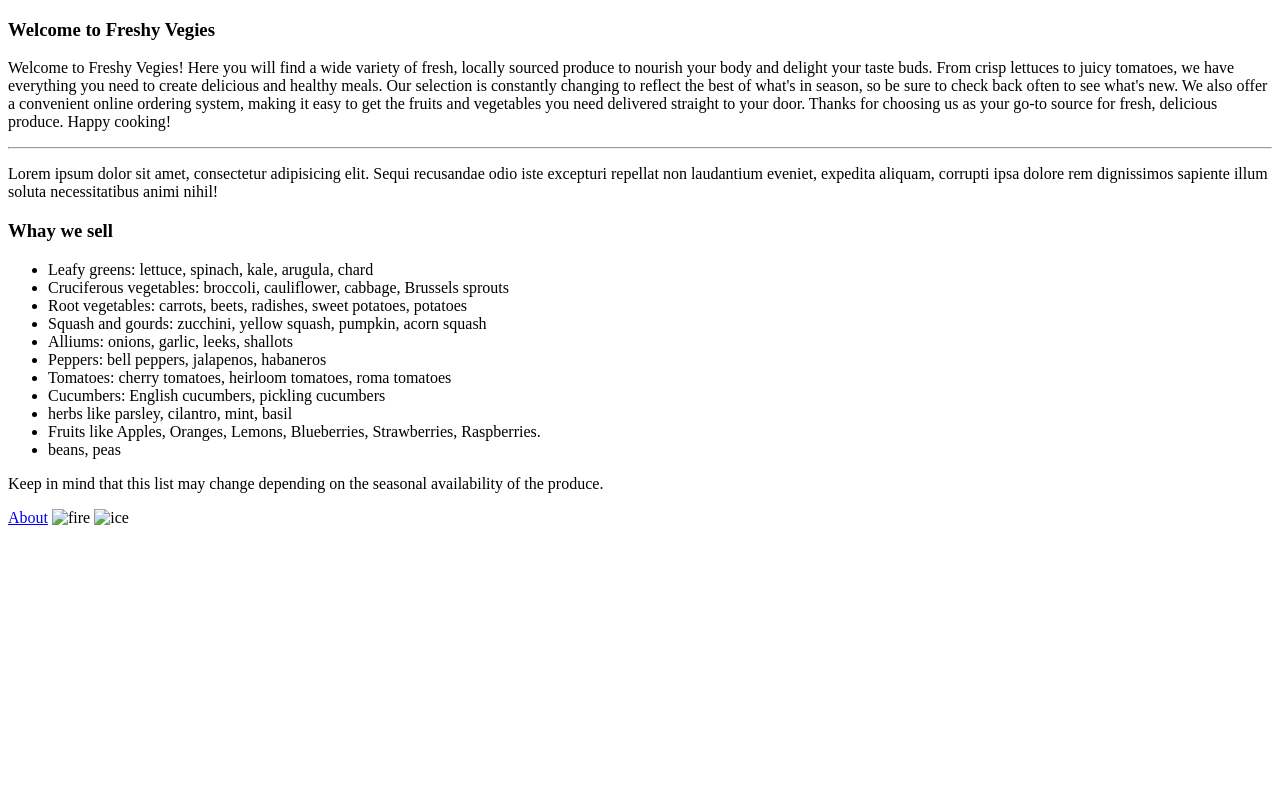
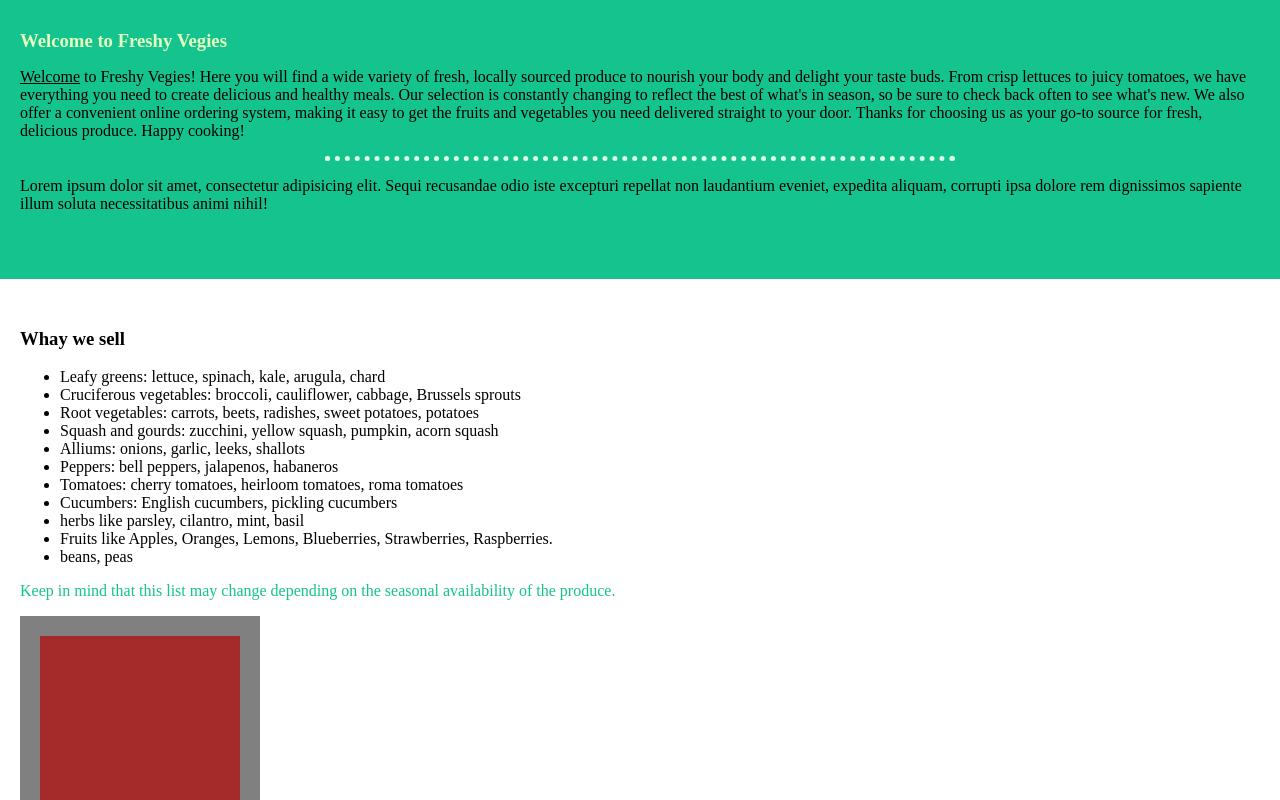
Before and after one commit to Obrienmaina/Fresh-Vegies, a plain HTML site: page index.html in a window 1280 px wide. Shown: the top 800 px of the page. Drawn offline with Linux system fonts and the light colour scheme; the site is published under a folder, as on GitHub Pages, so addresses that start at the root find nothing.

Commit message:
image folders

```diff
--- a/index.html
+++ b/index.html
@@ -5,8 +5,8 @@
     <meta http-equiv="X-UA-Compatible" content="IE=edge">
     <meta name="viewport" content="width=device-width, initial-scale=1.0">
     <title>Freshy Vegies</title>
-    <link rel="shortcut icon" href="/IMAGES/favicon/leafy-green_1f96c.png" type="image/x-icon">
-    <link rel="stylesheet" href="/CSS/style.css">
+    <link rel="shortcut icon" href="IMAGES/favicon/leafy-green_1f96c.png" type="image/x-icon">
+    <link rel="stylesheet" href="CSS/style.css">
     <link href="https://fonts.googleapis.com/css2?family=Open+Sans:wght@300&display=swap" rel="stylesheet">
 </head>
 <body>
@@ -55,8 +55,8 @@
     <div class="end">
     <a href="about.html">About</a>
 
-    <img class="fire height" src="/IMAGES/fire_1f525.png" alt="fire">
-    <img class="ice circular height" src="/IMAGES/ice_1f9ca.png" alt="ice">
+    <img class="fire height" src="IMAGES/fire_1f525.png" alt="fire">
+    <img class="ice circular height" src="IMAGES/ice_1f9ca.png" alt="ice">
 
     </div>
 
```
